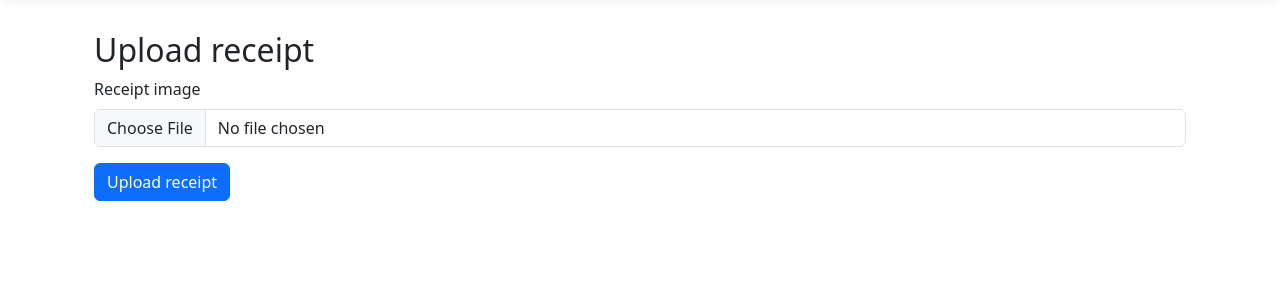
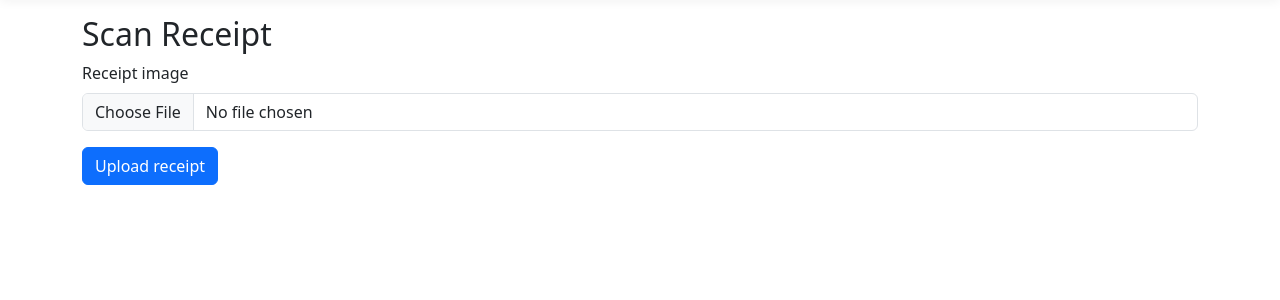
Before and after one commit to Atty737/DurHack2026, a Flask app: page /upload-receipt in a window 1280 px wide. Shown: the part 57-357 px from the top of the page. Run offline with Flask 3, Linux system fonts and the light colour scheme; the visitor is signed in with stand-in values (Sample User, id 1).

Commit message:
adjusted padding to align website with everything

```diff
--- a/app/templates/base.html
+++ b/app/templates/base.html
@@ -155,7 +155,7 @@
     </nav>
 
     <!-- Main Content Container -->
-    <main class="container py-3">
+    <main class="container py-3, px-0">
       {% with messages = get_flashed_messages() %}
         {% if messages %}
           <div class="mb-3">
--- a/app/templates/upload_receipt.html
+++ b/app/templates/upload_receipt.html
@@ -3,7 +3,7 @@
 {% block title %}Add Receipt{% endblock %}
 
 {% block content %}
-  <h2>Upload receipt</h2>
+  <h2>Scan Receipt</h2>
   <form id="receipt-upload-form" method="post" enctype="multipart/form-data">
     <div class="mb-3">
       <label for="receipt" class="form-label">Receipt image</label>
```
